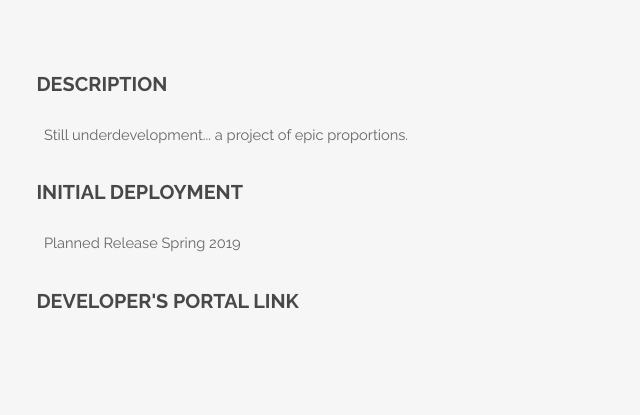
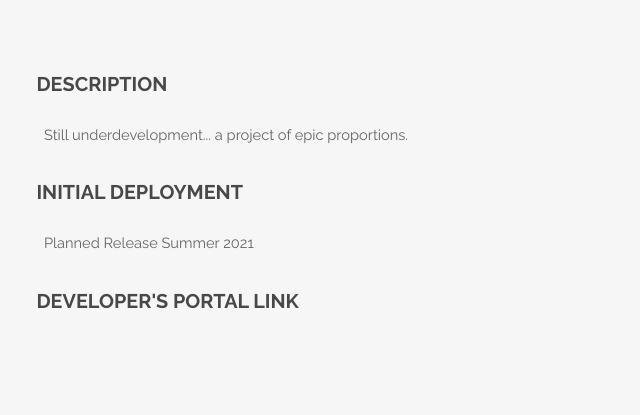
Before and after one commit to robbinsware/robbinsware.github.io, a plain HTML site: page project-sandfall.html in a window 1280 px wide. Shown: the part 366-781 px from the top of the page, 452-1092 px from the left. Drawn offline with Linux system fonts and the light colour scheme.

Commit message:
Update project-sandfall.html

```diff
--- a/project-sandfall.html
+++ b/project-sandfall.html
@@ -92,7 +92,7 @@
 
 
                         <h3>Initial Deployment</h3>
-                        &nbsp; Planned Release Spring 2019
+                        &nbsp; Planned Release Summer 2021
                         <br><br>
 
 
```
